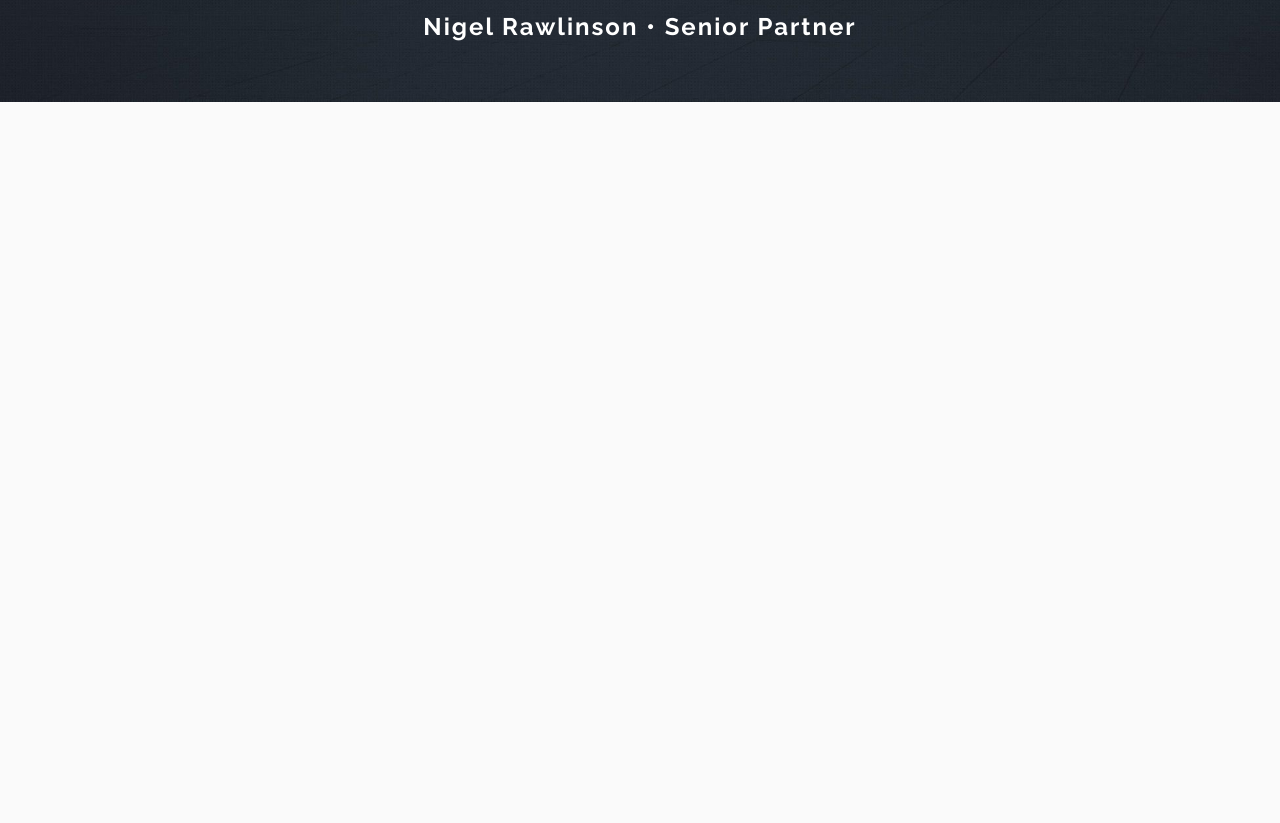
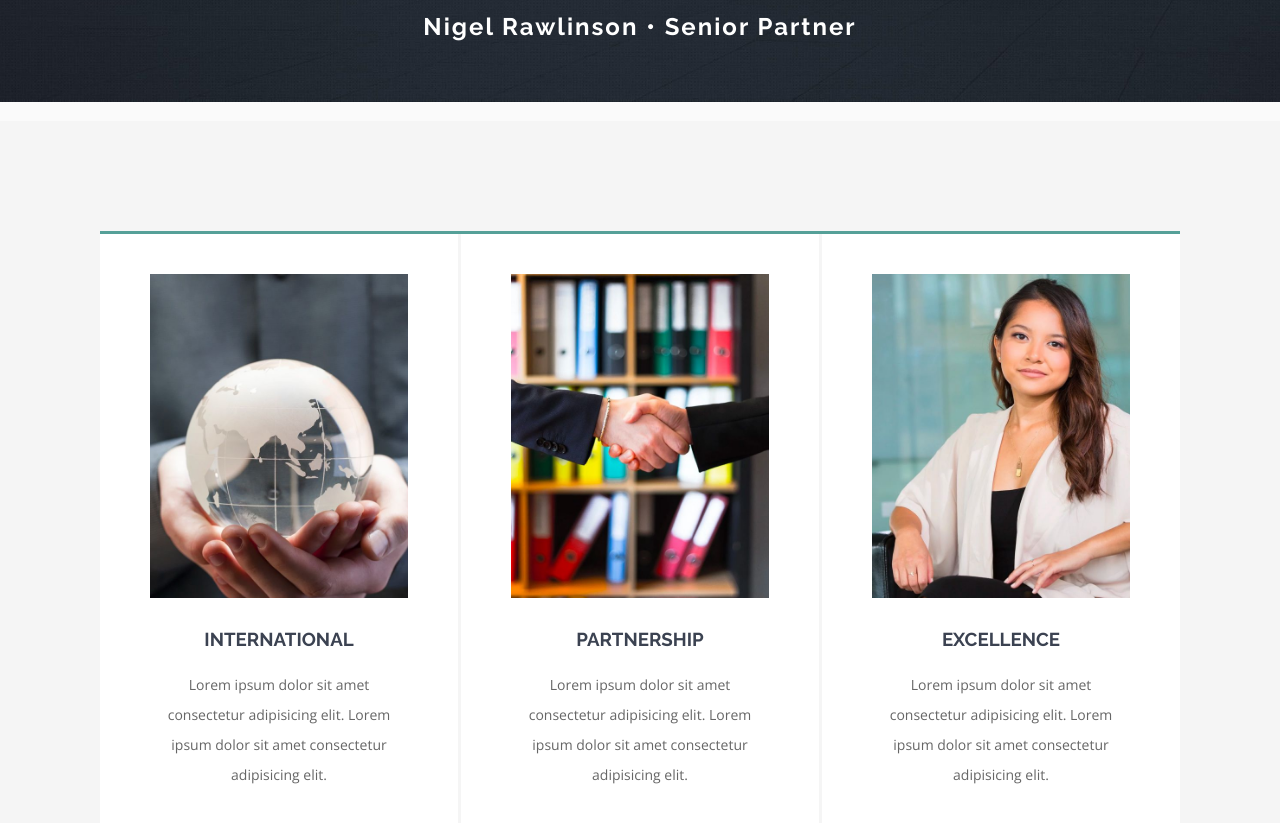
Before and after one commit to Scova89/proj-html-vuejs, a Vue app: page / in a window 1280 px wide. Shown: the part 3260-4083 px from the top of the page. Before the commit the page ends 3381 px from the top, so only its background shows below. Built offline with nearby package versions, Linux system fonts and the light colour scheme.

Commit message:
aggiunta alla sezione Envato

```diff
--- a/src/components/sections/Envato.vue
+++ b/src/components/sections/Envato.vue
@@ -1,4 +1,5 @@
 <template>
+    <div class="sezione-envato">
        <div class="container-envato">
             <div class="logo">
                 <img src="../../assets/images/envato-logo.png" alt="envato logo">
@@ -7,6 +8,43 @@
             <p>“We have worked with Avada Law for the past 15 years. As we have grown and evolved, what I have valued most about our relationship is that Avada Law knows us and our business.”</p>
             <h2>Nigel Rawlinson • Senior Partner</h2>
         </div>
+
+        <div class="identità-azienda bg-terziary-color">
+            <div class="container bg-terziary-color-bordertop">
+                <div class="box">
+                    <div class="foto">
+                        <img src="../../assets/images/law_7.jpg" alt="law 7">
+                    </div>
+                    <h3>international</h3>
+                    <p>Lorem ipsum dolor sit amet consectetur adipisicing elit. Lorem ipsum dolor sit amet consectetur adipisicing elit. </p>
+                </div>
+
+                <div class="box">
+                    <div class="foto">
+                        <img src="../../assets/images/law_8.jpg" alt="law 8">
+                    </div>
+                    <h3>partnership</h3>
+                    <p>Lorem ipsum dolor sit amet consectetur adipisicing elit. Lorem ipsum dolor sit amet consectetur adipisicing elit.</p>
+
+                </div>
+
+                <div class="box">
+                     <div class="foto">
+                        <img src="../../assets/images/law_3.jpg" alt="law 3">
+                    </div>
+                    <h3>excellence</h3>
+                    <p>Lorem ipsum dolor sit amet consectetur adipisicing elit. Lorem ipsum dolor sit amet consectetur adipisicing elit.</p>
+
+                </div>
+
+        </div>
+
+
+      </div>
+    </div>
+
+
+
 </template>
 
 <script>
@@ -51,5 +89,30 @@ export default {
         }
     }
 
+    .identità-azienda{
+      width: 100%;
+      display: flex;
+      justify-content: center;
+      padding: 110px 30px 90px;
+
+      .container{
+        justify-content: space-between;
+        max-width: 1080px;
+
+        .box{
+        background-color: white;
+        width: calc(100% / 3 - 2px);
+        padding: 40px 50px 48px;
+
+          .foto{
+            display: flex;
+            justify-content: center;
+            margin-bottom: 30px;
+          }
+
+        }
+
+      }
+    }
 
 </style>
```
Lines whose indentation alone changed are shown as unchanged.
